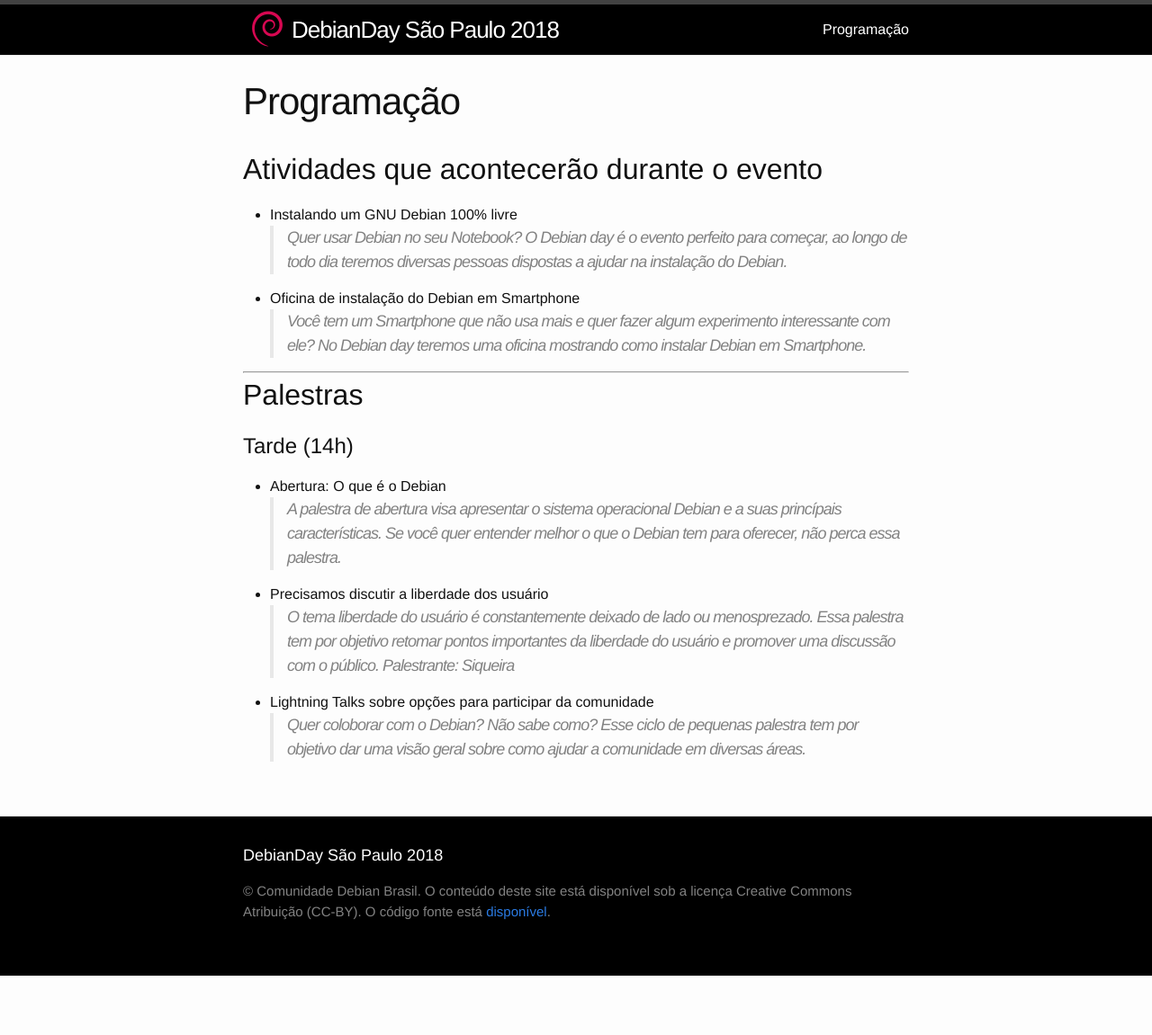
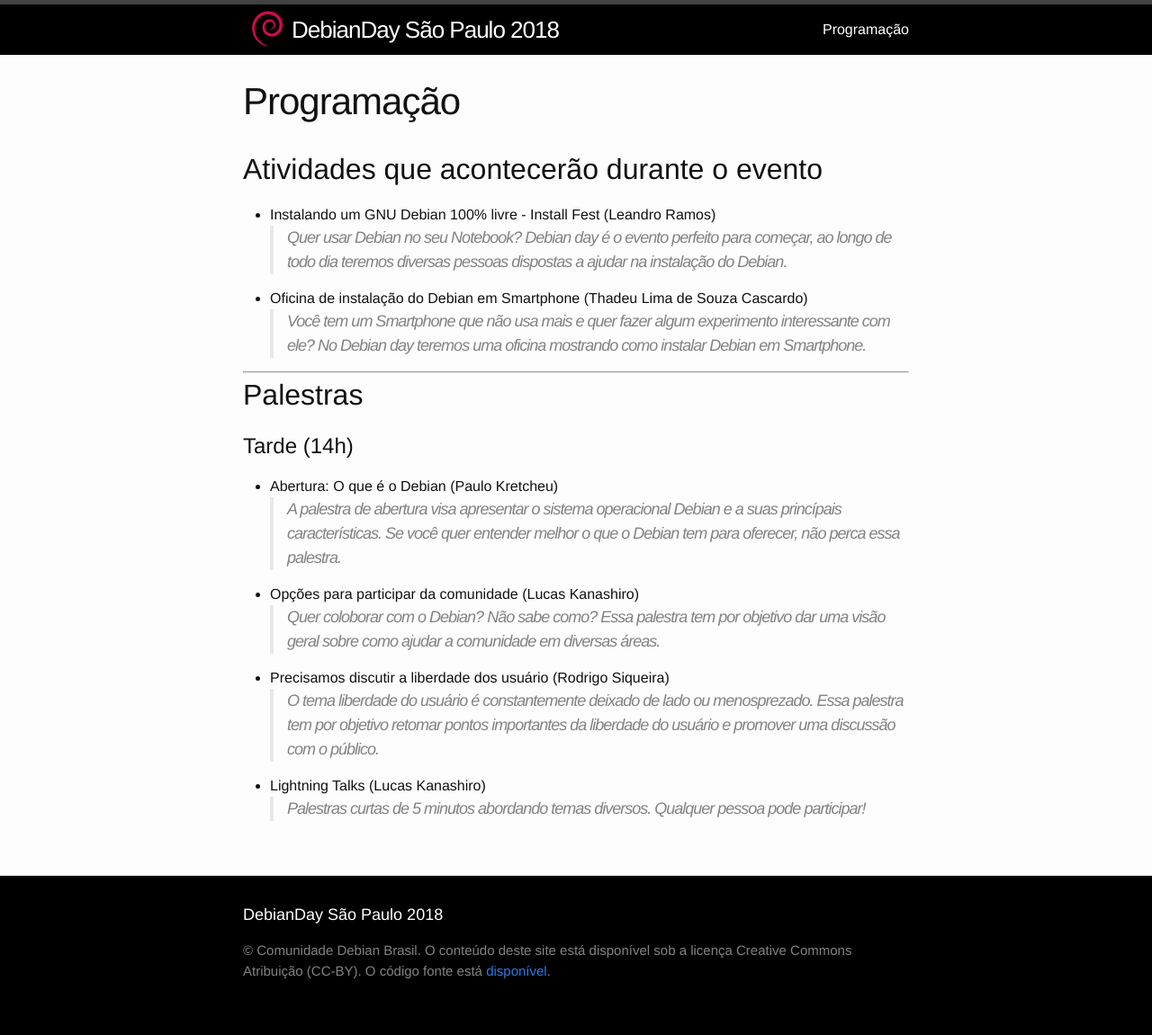
Before and after one commit to lucaskanashiro/debianday-website, a Jekyll site: the page built from schedule.md, in a window 1280 px wide. Shown: the whole page at 90% size. Built offline with Jekyll 4.4.1, drawn with Linux system fonts in a browser that asks for light colours; before the commit the page ends 1085 px from its top, so only the background shows below that.

Commit message:
minor fixes in schedule

```diff
--- a/index.html
+++ b/index.html
@@ -7,7 +7,7 @@
 
   <p><b>Boas vindas ao site do DebianDay São Paulo 2018</b></p>
 
-  <p><b>SALVE A DATA!</b> Neste ano, o DebianDay São Paulo acontecerá no dia <b>18 de agosto, na <a href="https://www.matilhacultural.com">Matilha Cultural</a>, próximo ao metrô República</b>. Aproveite a oportunidade e venha conhecer um pouco mais sobre o projeto!</p>
+  <p><b>SALVE A DATA!</b> Neste ano, o DebianDay São Paulo acontecerá no dia <b>18 de agosto, na <a href="https://www.matilhacultural.com">Matilha Cultural</a>, próximo ao metrô República, a partir das 14h</b>. Aproveite a oportunidade e venha conhecer um pouco mais sobre o projeto!</p>
 
   <h3>Projeto Debian</h3>
 
--- a/schedule.md
+++ b/schedule.md
@@ -6,11 +6,12 @@
 
 ## Atividades que acontecerão durante o evento
 
-* Instalando um GNU Debian 100% livre
-> Quer usar Debian no seu Notebook? O
+* Instalando um GNU Debian 100% livre - Install Fest (Leandro Ramos)
+> Quer usar Debian no seu Notebook?
   Debian day é o evento perfeito para começar, ao longo de todo dia teremos
   diversas pessoas dispostas a ajudar na instalação do Debian.
-* Oficina de instalação do Debian em Smartphone
+
+* Oficina de instalação do Debian em Smartphone (Thadeu Lima de Souza Cascardo)
 > Você tem um Smartphone que não usa mais e quer fazer algum experimento
   interessante com ele? No Debian day teremos uma oficina mostrando como
   instalar Debian em Smartphone.
@@ -20,17 +21,20 @@
 
 # Tarde (14h)
 
-* Abertura: O que é o Debian
+* Abertura: O que é o Debian (Paulo Kretcheu)
 > A palestra de abertura visa apresentar o sistema operacional Debian e a suas
   princípais características. Se você quer entender melhor o que o Debian
   tem para oferecer, não perca essa palestra.
 
-* Precisamos discutir a liberdade dos usuário
+* Opções para participar da comunidade (Lucas Kanashiro)
+> Quer coloborar com o Debian? Não sabe como? Essa palestra tem por objetivo
+  dar uma visão geral sobre como ajudar a comunidade em diversas áreas.
+
+* Precisamos discutir a liberdade dos usuário (Rodrigo Siqueira)
 > O tema liberdade do usuário é constantemente deixado de lado ou menosprezado.
   Essa palestra tem por objetivo retomar pontos importantes da liberdade do
-  usuário e promover uma discussão com o público. Palestrante: Siqueira
+  usuário e promover uma discussão com o público.
 
-* Lightning Talks sobre opções para participar da comunidade
-> Quer coloborar com o Debian? Não sabe como? Esse ciclo de pequenas palestra
-  tem por objetivo dar uma visão geral sobre como ajudar a comunidade em
-  diversas áreas.
+* Lightning Talks (Lucas Kanashiro)
+> Palestras curtas de 5 minutos abordando temas diversos. Qualquer pessoa pode
+  participar!
```
